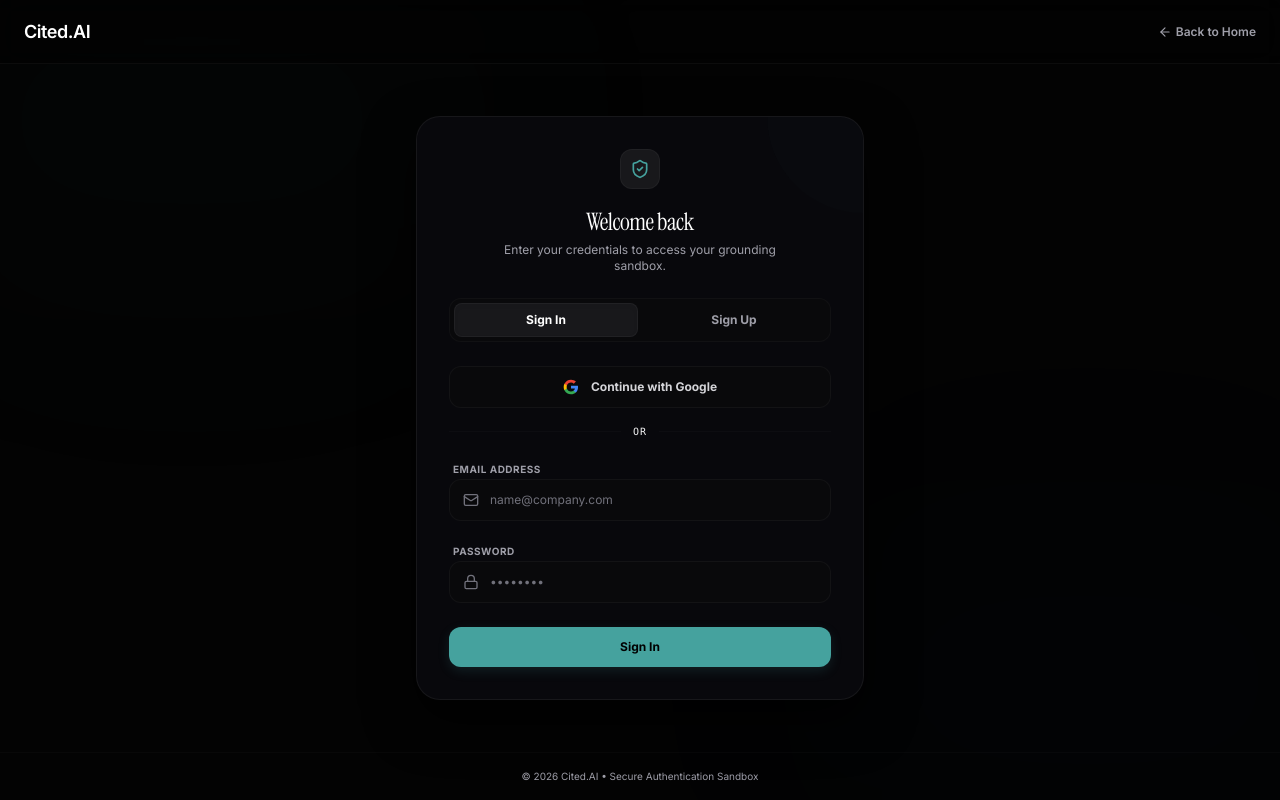
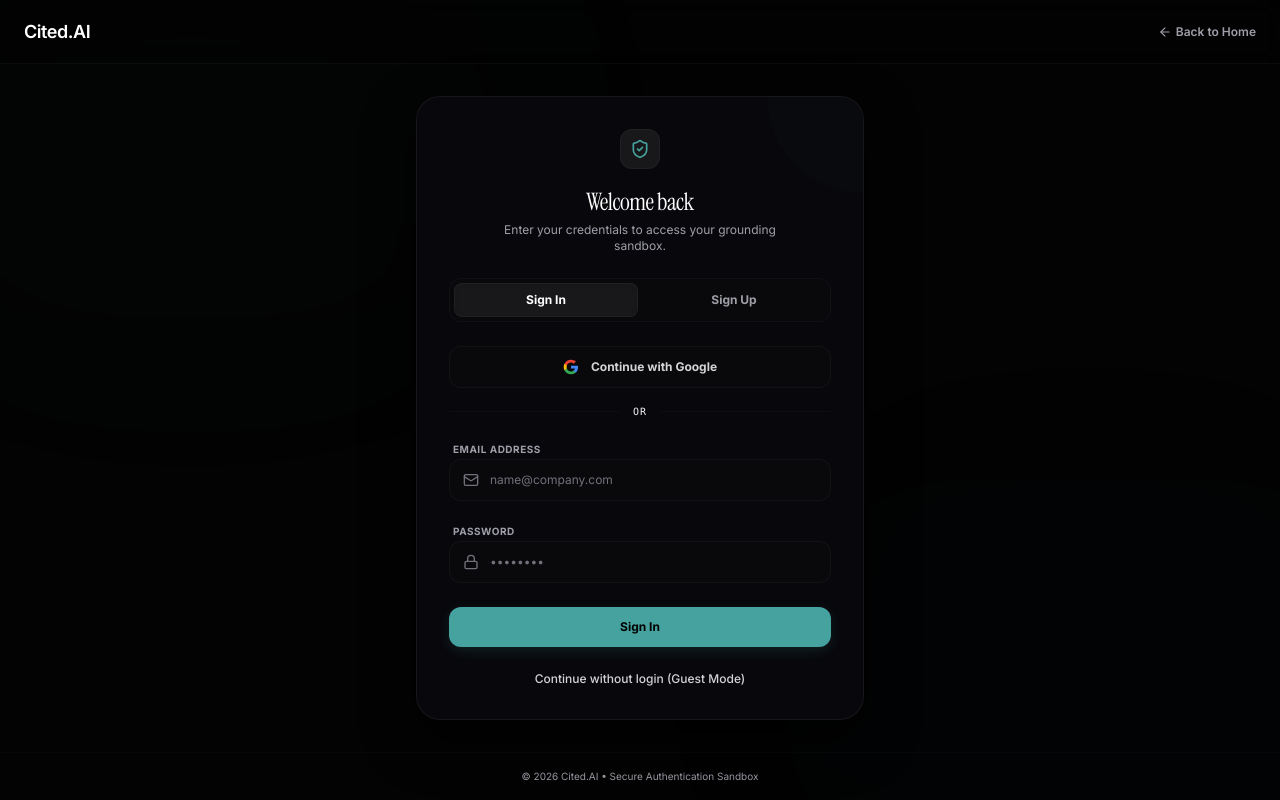
Before and after one commit to Udx3012/Cited.ai, a Next.js app: page /login in a window 1280 px wide. Built offline with nearby package versions, Linux system fonts and the light colour scheme; no server answers.

Commit message:
feat: add guest mode continue without login option

```diff
--- a/src/app/dashboard/layout.tsx
+++ b/src/app/dashboard/layout.tsx
@@ -31,6 +31,14 @@
   const [searchQuery, setSearchQuery] = useState("");
 
   useEffect(() => {
+    const isGuest = typeof window !== "undefined" && sessionStorage.getItem("guest_mode") === "true";
+
+    if (isGuest) {
+      setUser({ email: "guest@cited.ai", id: "guest" });
+      setLoadingUser(false);
+      return;
+    }
+
     const checkUser = async () => {
       const { data: { session } } = await supabase.auth.getSession();
       if (!session) {
@@ -43,6 +51,9 @@
     checkUser();
 
     const { data: { subscription } } = supabase.auth.onAuthStateChange((_event, session) => {
+      const currentGuest = typeof window !== "undefined" && sessionStorage.getItem("guest_mode") === "true";
+      if (currentGuest) return;
+
       if (!session) {
         router.replace("/login");
       } else {
@@ -345,6 +356,9 @@
                   <DropdownMenu.Separator className="h-px bg-white/[0.03] my-1" />
                   <DropdownMenu.Item
                     onClick={async () => {
+                      if (typeof window !== "undefined") {
+                        sessionStorage.removeItem("guest_mode");
+                      }
                       await supabase.auth.signOut();
                       router.push("/login");
                     }}
--- a/src/app/login/page.tsx
+++ b/src/app/login/page.tsx
@@ -245,6 +245,18 @@
             </button>
           </form>
 
+          <div className="mt-6 flex flex-col items-center">
+            <button
+              onClick={() => {
+                sessionStorage.setItem("guest_mode", "true");
+                router.replace("/dashboard");
+              }}
+              className="text-xs text-zinc-300 hover:text-[#45A29E] font-medium transition-colors cursor-pointer"
+            >
+              Continue without login (Guest Mode)
+            </button>
+          </div>
+
         </div>
       </main>
 
```
